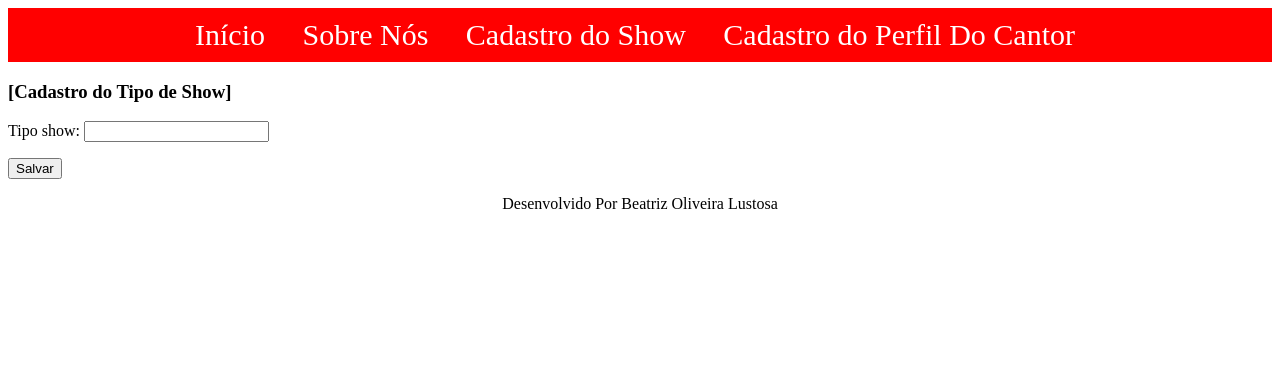
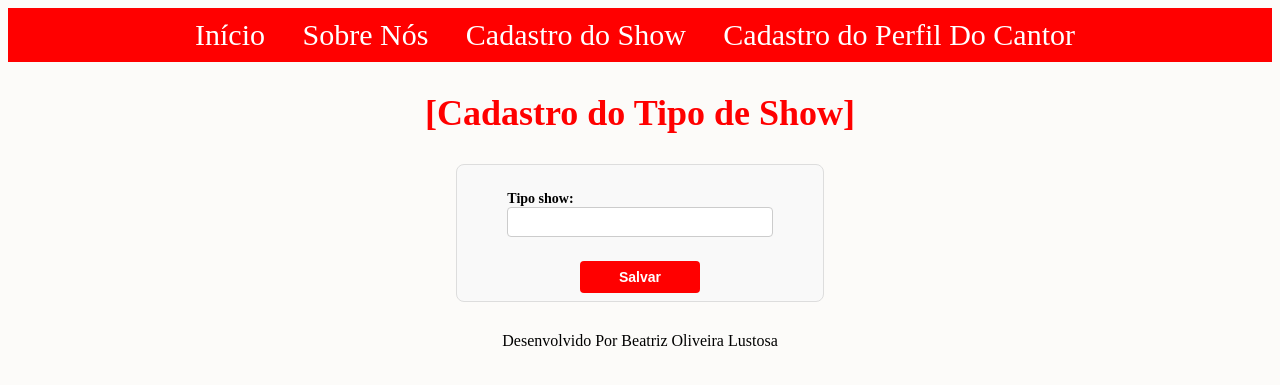
Before and after one commit to BeatrizLustosa/projetopw, a Django app: page /inserir/tipo/ in a window 1280 px wide. Shown: the top 385 px of the page. Run offline with Django 4.2, Linux system fonts and the light colour scheme.

Commit message:
Modificação do CSS nos cadastros

```diff
--- a/projetopw/projetopw/paginas/templates/paginas/form.html
+++ b/projetopw/projetopw/paginas/templates/paginas/form.html
@@ -7,9 +7,9 @@
 
 {% block conteudo %}
 
-<h3>
+<h2>
    [{{titulo}}]
-</h3>
+</h2>
 
 <form action = "" method = "post">
 
--- a/projetopw/projetopw/paginas/templates/paginas/index.html
+++ b/projetopw/projetopw/paginas/templates/paginas/index.html
@@ -14,7 +14,11 @@
 
 </head>
 <body>
+
+
+
     <ul id="menu">
+
         <li>
             <a href = "{% url "index" %}">Início</a>
         </li>
@@ -32,8 +36,12 @@
         </li>
 
     </ul>
+
+
+
+
     {%   block conteudo   %}
-
+        <img src="{% static 'img/showporai.png' %}" class = "LogoShowPorAi" alt="LogoShowPorAi">
     {%   endblock   %}
 
     <p id = "rodape">
--- a/projetopw/projetopw/static/css/estilo.css
+++ b/projetopw/projetopw/static/css/estilo.css
@@ -1,4 +1,67 @@
-/* Fundo escuro que cobre toda a tela */
+
+h2 {
+    font-size: 36px;
+    font-weight: 900;
+    text-align: center;
+    margin-bottom: 20px;
+    color: #ff0000;
+}
+form {
+    max-width: 350px;
+    margin: 30px auto;
+    padding: 8px;
+    border: 1px solid #ddd;
+    border-radius: 8px;
+    background-color: #f9f9f9;
+    display: flex;
+    flex-direction: column;
+    gap: 8px;
+    align-items: center;
+}
+
+form label {
+    font-weight: bold;
+    width: 100%;
+    text-align: center;
+    font-size: 14px;
+}
+form input, form select, form textarea {
+    width: 100%;
+    max-width: 300px;
+    padding: 6px;
+    font-size: 14px;
+    border: 1px solid #ccc;
+    border-radius: 4px;
+    height: 30px;
+    box-sizing: border-box;
+}
+
+form button {
+    width: 120px;
+    padding: 8px;
+    font-size: 14px;
+    background-color: #ff0000;
+    color: white;
+    border: none;
+    border-radius: 4px;
+    cursor: pointer;
+    font-weight: bold;
+}
+
+
+body {
+    background-color: #fcfbf9;
+}
+
+.LogoShowPorAi{
+display: block;
+    margin: 0 auto;
+    max-width: 80%;
+    width: 40%;
+    height: auto;
+
+}
+
 .overlay {
     position: fixed;
     top: 0; left: 0;
@@ -7,34 +70,33 @@
     background: rgba(0,0,0,0.5);
     display: flex;
     justify-content: center;
-    /* Para deixar mais para baixo, mude de "center" para "flex-start" */
     align-items: flex-start;
-    padding-top: 80px; /* Ajuste esse valor para a distância que quiser do topo */
+    padding-top: 80px;
     z-index: 1000;
 }
 
-/* Janela modal */
+
 .modal {
-    position: relative; /* ou absolute */
+    position: relative;
     top: 70px;
     background: white;
     padding: 20px;
     border-radius: 8px;
-    max-width: 600px; /* Aumentei de 400px para 600px */
-    width: 90%; /* Mantém responsividade */
-    min-height: 300px; /* Altura mínima maior */
+    max-width: 600px;
+    width: 90%;
+    min-height: 300px;
     box-shadow: 0 2px 10px rgba(0,0,0,0.3);
     margin: auto;
 }
 
-/* Conteúdo dentro da modal */
+
 .modal-content {
     display: flex;
     flex-direction: column;
     gap: 15px;
 }
 
-/* Título da descrição */
+
 .titulodescricao {
     font-weight: bold;
     font-size: 25px;
@@ -42,7 +104,7 @@
     text-align: center;
 }
 
-/* Texto da descrição */
+
 .descricao {
     font-size: 20px;
     line-height: 1.5;
```
Also changed, not shown: projetopw/projetopw/db.sqlite3, projetopw/projetopw/static/img/showporai.png (added).
